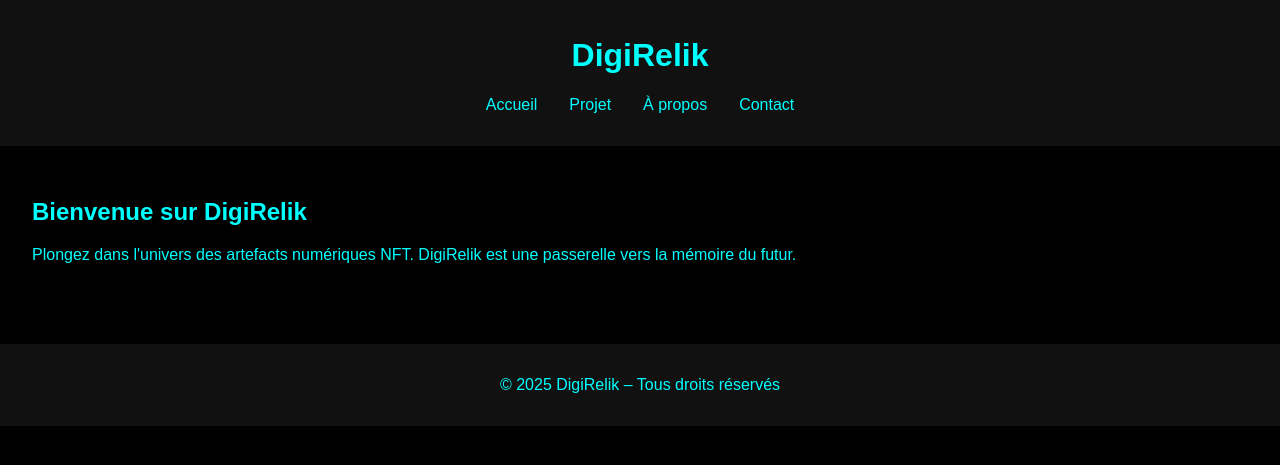
After one commit to joyzed/DigiRelik, a PHP site: page /index.php in a window 1280 px wide. The commit adds this page. Shown: the top 465 px of the page. Run offline with PHP 8.4, Linux system fonts and the light colour scheme.

Commit message:
Add files via upload

```diff
--- /dev/null
+++ b/index.php
@@ -0,0 +1,51 @@
+<!-- index.php – v3.0.0 – 24/05/2025 22:00:00 – Page d'accueil principale avec menu -->
+<!DOCTYPE html>
+<html lang="fr">
+<head>
+  <meta charset="UTF-8" />
+  <meta name="viewport" content="width=device-width, initial-scale=1" />
+  <title>DigiRelik – Accueil</title>
+  <link rel="stylesheet" href="style.css" />
+  <script defer src="script.js"></script>
+</head>
+<body>
+  <header>
+    <h1 class="logo">DigiRelik</h1>
+    <nav class="menu">
+      <ul>
+        <li><a href="#home" onclick="showSection('home')">Accueil</a></li>
+        <li><a href="#project" onclick="showSection('project')">Projet</a></li>
+        <li><a href="#about" onclick="showSection('about')">À propos</a></li>
+        <li><a href="#contact" onclick="showSection('contact')">Contact</a></li>
+      </ul>
+    </nav>
+  </header>
+
+  <main>
+    <section id="home" class="section active">
+      <h2>Bienvenue sur DigiRelik</h2>
+      <p>Plongez dans l'univers des artefacts numériques NFT. DigiRelik est une passerelle vers la mémoire du futur.</p>
+    </section>
+
+    <section id="project" class="section">
+      <h2>Notre Projet</h2>
+      <p>Le projet <strong>Hexekta</strong> encapsule des fragments d'identité dans des artefacts numériques uniques.</p>
+      <a href="hexekta.html">Voir la collection Hexekta</a>
+    </section>
+
+    <section id="about" class="section">
+      <h2>À propos</h2>
+      <p>DigiRelik est une initiative belge de préservation symbolique via la technologie blockchain.</p>
+    </section>
+
+    <section id="contact" class="section">
+      <h2>Contact</h2>
+      <p>Envoyez-nous un message via <a href="mailto:contact@digirelik.org">contact@digirelik.org</a></p>
+    </section>
+  </main>
+
+  <footer>
+    <p>&copy; 2025 DigiRelik – Tous droits réservés</p>
+  </footer>
+</body>
+</html>
--- a/style.css
+++ b/style.css
@@ -1,104 +1,49 @@
-/* style.css – v1.0.0 – 24/05/2025 12:01:18 – Version initiale drk_main */
-/* style.css – v2.0.0 */
-
+/* style.css – v3.0.0 – 24/05/2025 22:00:00 – Thème complet DigiRelik */
 body {
   margin: 0;
-  padding: 0;
-  background-color: #0d0d0d;
-  color: #00ffff;
   font-family: 'Orbitron', sans-serif;
-}
-
-header {
-  background-color: #111;
-  padding: 1em;
-  text-align: center;
-  border-bottom: 2px solid #00ffff;
-}
-
-.site-title {
-  margin: 0;
-  font-size: 2em;
+  background-color: #000;
   color: #00ffff;
 }
-
-nav.menu {
-  margin-top: 1em;
+header {
+  background: #111;
+  padding: 1rem;
+  text-align: center;
+}
+.logo {
+  font-size: 2rem;
+}
+.menu ul {
+  list-style: none;
   display: flex;
   justify-content: center;
-  gap: 1em;
+  gap: 2rem;
+  padding: 0;
+  margin: 1rem 0;
 }
-
-.menu-box {
-  background-color: #1a1a1a;
-  border: 1px solid #00ffff;
-  border-radius: 12px;
-  padding: 0.5em 1em;
-  cursor: pointer;
-  transition: background-color 0.3s, transform 0.3s;
+.menu a {
+  text-decoration: none;
+  color: #00ffff;
+  transition: 0.3s;
 }
-
-.menu-box:hover {
-  background-color: #00ffff;
-  color: #0d0d0d;
-  transform: scale(1.05);
+.menu a:hover {
+  color: #fff;
 }
-
-main {
-  padding: 2em;
-}
-
 .section {
   display: none;
+  padding: 2rem;
+  animation: fadeIn 0.5s ease-in;
 }
-
 .section.active {
   display: block;
 }
-
-.artefact-list {
-  display: grid;
-  grid-template-columns: repeat(auto-fit, minmax(240px, 1fr));
-  gap: 1.5em;
+footer {
+  background: #111;
+  text-align: center;
+  padding: 1rem;
+  margin-top: 2rem;
 }
-
-.artefact-card {
-  background-color: #1a1a1a;
-  border: 1px solid #00ffff;
-  border-radius: 16px;
-  padding: 1em;
-  text-align: center;
-  transition: transform 0.3s, border-color 0.3s;
+@keyframes fadeIn {
+  from { opacity: 0; }
+  to { opacity: 1; }
 }
-
-.artefact-card:hover {
-  transform: scale(1.03);
-  border-color: #33ffff;
-}
-
-.artefact-card img {
-  max-width: 100%;
-  height: auto;
-  border-radius: 10px;
-  margin-bottom: 1em;
-}
-
-.artefact-card h3 {
-  margin: 0.5em 0 0.2em;
-  font-size: 1.2em;
-  color: #00ffff;
-}
-
-.artefact-card p {
-  font-size: 0.95em;
-  color: #ccc;
-  margin: 0.2em 0;
-}
-
-footer {
-  margin-top: 3em;
-  padding: 1em;
-  text-align: center;
-  color: #666;
-  border-top: 1px solid #00ffff;
-}
```
Also changed, not shown: script.js (+11 -72 lines).
